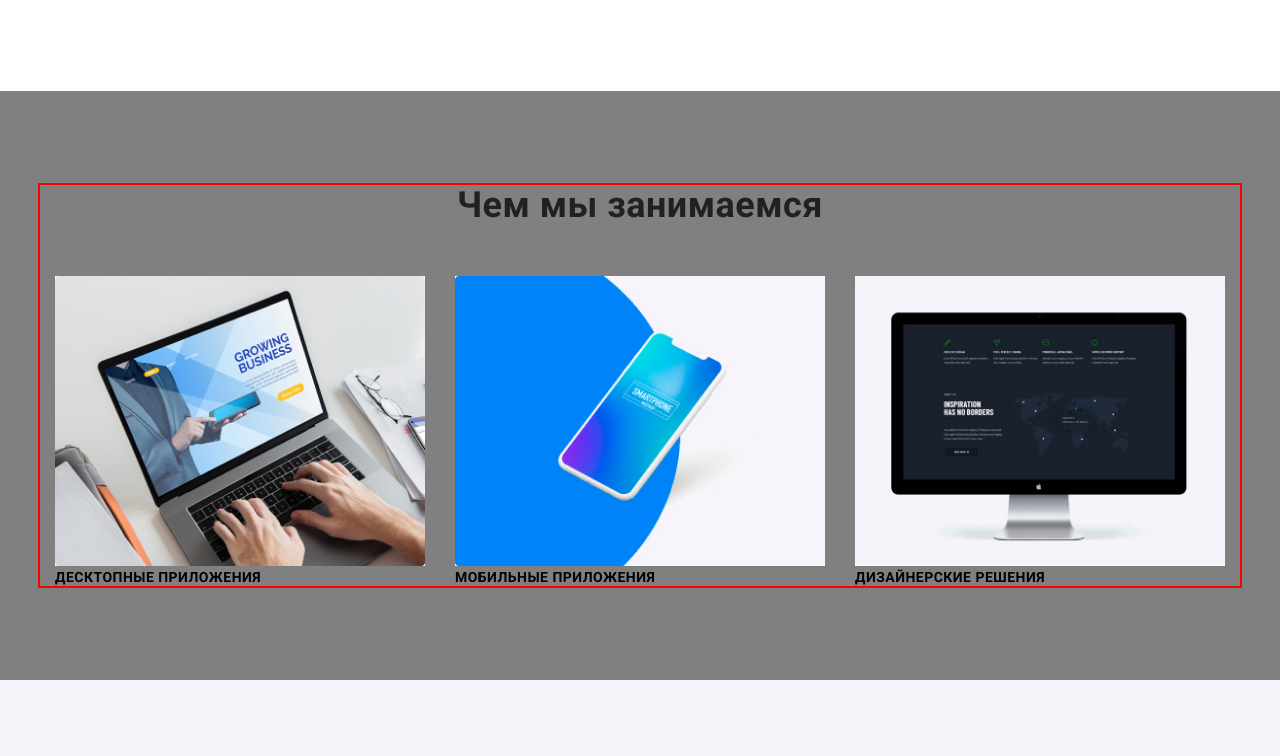
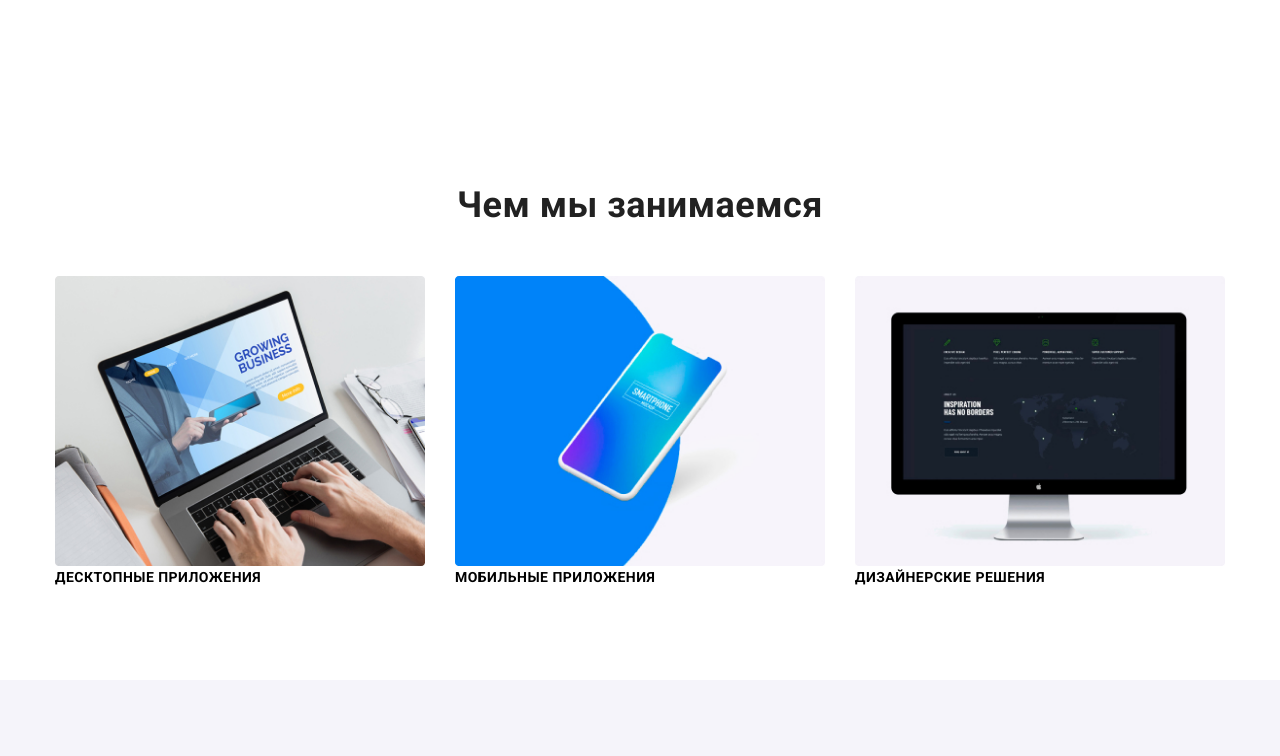
Before and after one commit to andrew65215584/goit-markup-hw-03, a plain HTML site: page index.html in a window 1280 px wide. Shown: the part 824-1580 px from the top of the page. Drawn offline with nearby package versions, Linux system fonts and the light colour scheme.

Commit message:
убрал рамки и фон

```diff
--- a/css/styles.css
+++ b/css/styles.css
@@ -588,7 +588,7 @@ text-transform: uppercase;
 
     padding-left: 15px;
     padding-right: 15px;
-    outline: 2px solid red;
+
   }
 
 
@@ -676,17 +676,3 @@ text-transform: uppercase;
 
 
   }
-
-
-
-
-
-
-
-
-
-
-
-  .section-our-work{
-      background-color: grey;
-  }
```
